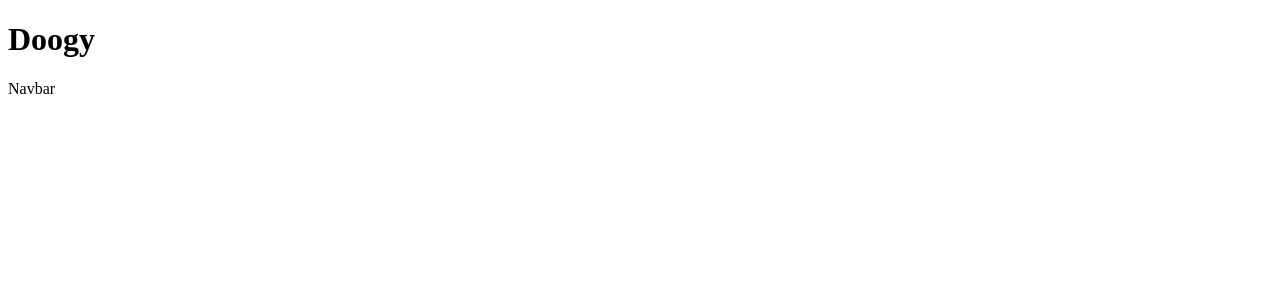
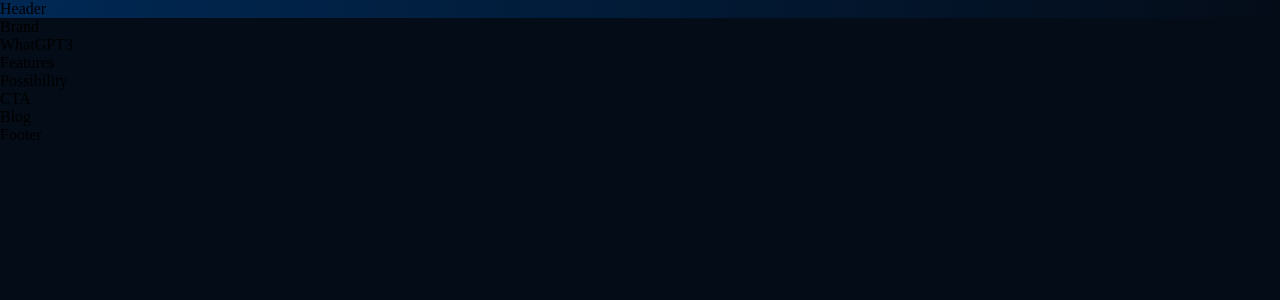
Before and after one commit to jlayher/React-FE-Test, a React (Create React App) app: page / in a window 1280 px wide. Shown: the top 300 px of the page. Built offline with nearby package versions, Linux system fonts and the light colour scheme.

Commit message:
Built out components, and Base Styles

```diff
--- /dev/null
+++ b/src/App.css
@@ -0,0 +1,101 @@
+
+/* an asterisk '*' selects all elements */
+* {
+    box-sizing: broder-box;
+    padding: 0;
+    margin: 0;
+    scroll-behavior: smooth;
+}
+
+body {
+    background: var(--color-bg);
+}
+
+a {
+    color: unset;
+    text-decoration: none;
+}
+
+/* from Angry Tools online Gradient Generator */
+.gradient__bg {
+    /* ff 3.6+ */
+    background:-moz-radial-gradient(circle at 3% 25%, rgba(0, 40, 83, 1) 0%, rgba(4, 12, 24, 1) 100%);
+
+    /* safari 5.1+,chrome 10+ */
+    background:-webkit-radial-gradient(circle at 3% 25%, rgba(0, 40, 83, 1) 0%, rgba(4, 12, 24, 1) 100%);
+
+    /* opera 11.10+ */
+    background:-o-radial-gradient(circle at 3% 25%, rgba(0, 40, 83, 1) 0%, rgba(4, 12, 24, 1) 100%);
+
+    /* ie 10+ */
+    background:-ms-radial-gradient(circle at 3% 25%, rgba(0, 40, 83, 1) 0%, rgba(4, 12, 24, 1) 100%);
+
+    /* global 92%+ browsers support */
+    background:radial-gradient(circle at 3% 25%, rgba(0, 40, 83, 1) 0%, rgba(4, 12, 24, 1) 100%);
+
+}
+
+
+/* look into the usage of webkit here */
+.gradient__text {
+    background: var(--gradient-text);
+    background-clip: text;
+    -webkit-background-clip: text;
+    -webkit-text-fill-color: transparent;
+}
+
+.section__padding {
+    padding: 4rem 6rem;
+}
+
+.section__margin {
+    margin: 4rem 6rem;
+}
+
+/* from Animista.net */
+.scale-up-center {
+	-webkit-animation: scale-up-center 0.4s cubic-bezier(0.390, 0.575, 0.565, 1.000) both;
+	        animation: scale-up-center 0.4s cubic-bezier(0.390, 0.575, 0.565, 1.000) both;
+}
+
+/**
+ * animation scale-up-center
+ */
+ @-webkit-keyframes scale-up-center {
+    0% {
+      -webkit-transform: scale(0.5);
+              transform: scale(0.5);
+    }
+    100% {
+      -webkit-transform: scale(1);
+              transform: scale(1);
+    }
+  }
+  @keyframes scale-up-center {
+    0% {
+      -webkit-transform: scale(0.5);
+              transform: scale(0.5);
+    }
+    100% {
+      -webkit-transform: scale(1);
+              transform: scale(1);
+    }
+  }
+
+  @media screen and (max-width: 700px) {
+    .section__padding {
+        padding: 4rem;
+    }
+  .section__margin {
+    margin: 4rem;
+    }
+  }
+
+  @media screen and (max-width: 550px) {
+    .section__padding {
+        padding: 4rem 2rem;
+    }
+  .section__margin {
+    margin: 4rem 2rem;
+    }
+  }
--- a/src/App.js
+++ b/src/App.js
@@ -1,13 +1,23 @@
 import React from 'react'
 
-import { Navbar } from './components';
+import { Footer, Blog, Possibility, Features, WhatGPT3, Header } from './containers';
+import { CTA, Brand, Navbar } from './components';
+import './App.css';
 
 const App = () => {
   return (
-    <div>
-      <h1>Doogy</h1>
-      <Navbar />
-
+    <div className='App'>
+      <div className="gradient__bg">
+        <Navbar />
+        <Header />
+      </div>
+      <Brand />
+      <WhatGPT3 />
+      <Features />
+      <Possibility />
+      <CTA />
+      <Blog />
+      <Footer />
     </div>
   )
 }
--- a/src/components/navbar/Navbar.jsx
+++ b/src/components/navbar/Navbar.jsx
@@ -1,10 +1,21 @@
+import { logDOM } from '@testing-library/react';
 import React from 'react';
+//icons from react icons
+import {RiMenu3Line, RiCloseLine  } from 'react-icons/ri';
 import './navbar.css';
+
+
+
+// BEM -> Block Element Modifier
 
 export default function Navbar() {
   return (
-    <div>
-      Navbar
+    <div className='gpt3__navbar'>
+      <div className='gpt3__navbar-links'>
+        <div className='gpt3__navbar-links_logo'>
+          {/* <img src={logo} alt="logo" /> */}
+          </div>
+      </div>
     </div>
   )
 }
--- /dev/null
+++ b/src/index.css
@@ -0,0 +1,19 @@
+/* import the font */
+@import url('https://fonts.googleapis.com/css2?family=Manrope:wght@200;300;400;500;600;700;800&display=swap');
+
+/* seems like we are establishing variables here that will be used throughout the app
+font,
+colors,
+gradients */
+:root {
+  --font-family: 'Manrope', sans-serif;
+
+  --gradient-text: linear-gradient(89.97deg, #AE67FA 1.84%, #F49867 102.67%);
+  --gradient-bar: linear-gradient(103.22deg, #AE67FA -13.86%, #F49867 99.55%);
+
+  --color-bg: #040C18;
+  --color-footer : #031B34;
+  --color-blog: #042c54;
+  --color-text: #81AFDD;
+  --color-subtext: #FF8A71;
+}
--- a/src/index.js
+++ b/src/index.js
@@ -2,15 +2,6 @@
 import ReactDOM from 'react-dom';
 
 import App from './App';
-
+//allows us to use basic styling variables in our code
+import './index.css';
 ReactDOM.render(<App />, document.getElementById('root'));
-
-
-
-export default function index() {
-  return (
-    <div>
-
-    </div>
-  )
-}
```
Also changed, not shown: 1 other file (tests, documents, lock files or other folders).
